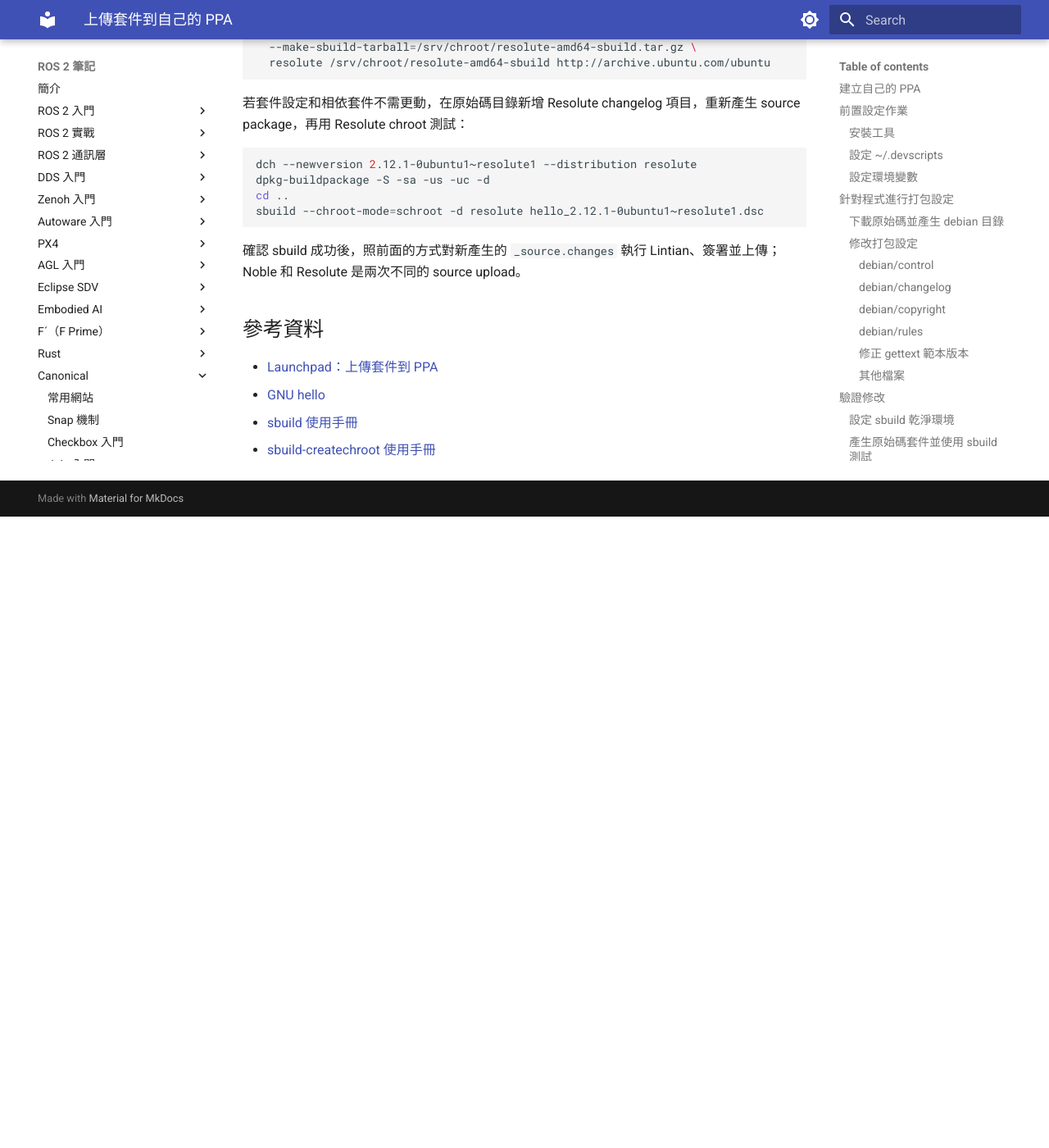
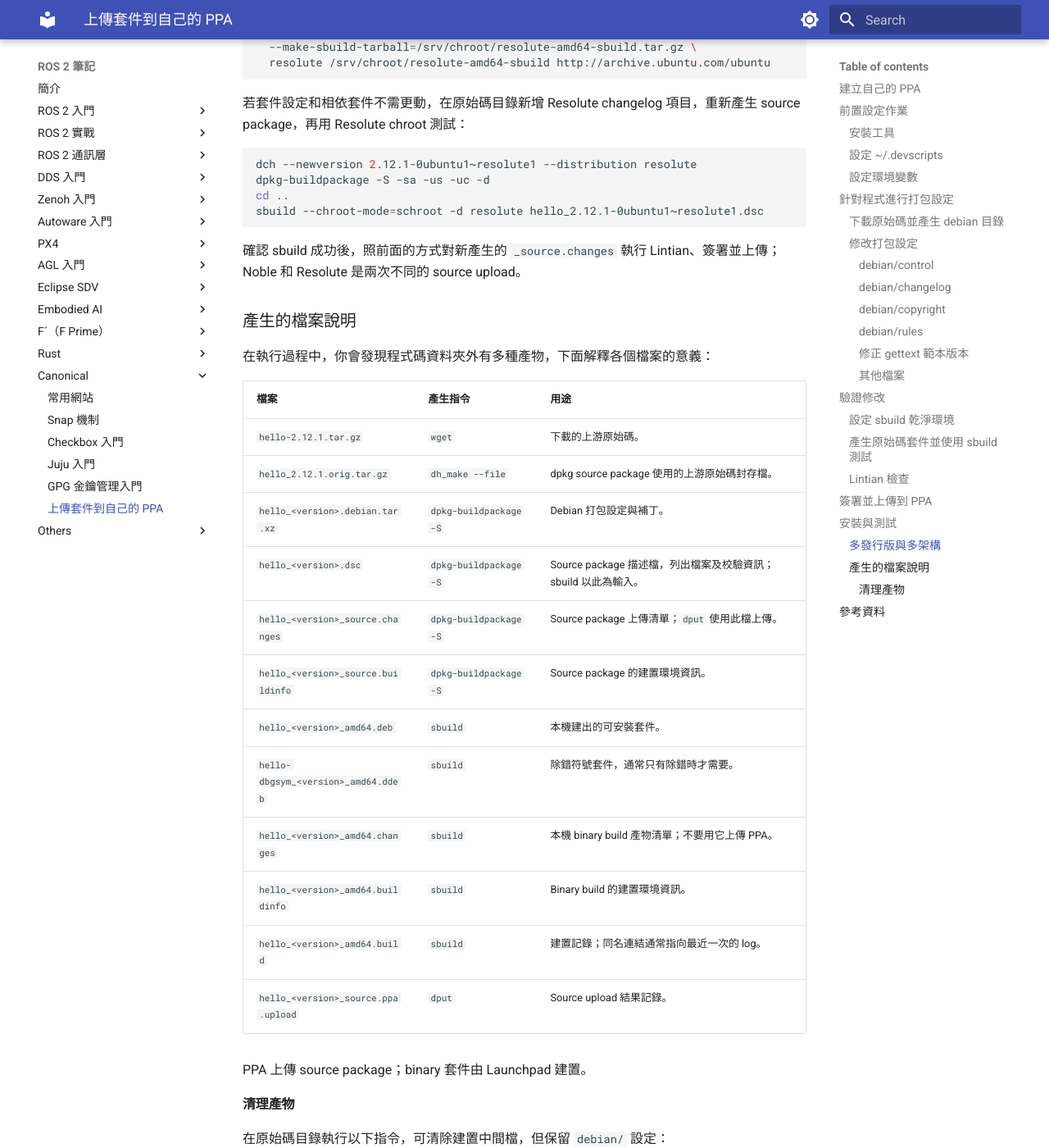
Before and after one commit to evshary/ros2-learning, an MkDocs documentation site: the page built from docs/canonical/ppa.md, in a window 1280 px wide and 1400 px high, scrolled down 8275 px. Shown: the whole window at 82% size. Built offline with MkDocs 1.6.1 and Material for MkDocs 9.7.7, drawn with Linux system fonts in a browser that asks for light colours; before the commit the page ends 8905 px from its top, so only the background shows below that; some of the changed text lies outside the part shown.

Commit message:
docs(canonical): document PPA build artifacts
Signed-off-by: ChenYing Kuo <evshary@gmail.com>

````diff
--- a/docs/canonical/ppa.md
+++ b/docs/canonical/ppa.md
@@ -379,6 +379,43 @@ sbuild --chroot-mode=schroot -d resolute hello_2.12.1-0ubuntu1~resolute1.dsc
 
 確認 sbuild 成功後，照前面的方式對新產生的 `_source.changes` 執行 Lintian、簽署並上傳；Noble 和 Resolute 是兩次不同的 source upload。
 
+### 產生的檔案說明
+
+在執行過程中，你會發現程式碼資料夾外有多種產物，下面解釋各個檔案的意義：
+
+| 檔案 | 產生指令 | 用途 |
+| --- | --- | --- |
+| `hello-2.12.1.tar.gz` | `wget` | 下載的上游原始碼。 |
+| `hello_2.12.1.orig.tar.gz` | `dh_make --file` | dpkg source package 使用的上游原始碼封存檔。 |
+| `hello_<version>.debian.tar.xz` | `dpkg-buildpackage -S` | Debian 打包設定與補丁。 |
+| `hello_<version>.dsc` | `dpkg-buildpackage -S` | Source package 描述檔，列出檔案及校驗資訊；sbuild 以此為輸入。 |
+| `hello_<version>_source.changes` | `dpkg-buildpackage -S` | Source package 上傳清單；`dput` 使用此檔上傳。 |
+| `hello_<version>_source.buildinfo` | `dpkg-buildpackage -S` | Source package 的建置環境資訊。 |
+| `hello_<version>_amd64.deb` | `sbuild` | 本機建出的可安裝套件。 |
+| `hello-dbgsym_<version>_amd64.ddeb` | `sbuild` | 除錯符號套件，通常只有除錯時才需要。 |
+| `hello_<version>_amd64.changes` | `sbuild` | 本機 binary build 產物清單；不要用它上傳 PPA。 |
+| `hello_<version>_amd64.buildinfo` | `sbuild` | Binary build 的建置環境資訊。 |
+| `hello_<version>_amd64.build` | `sbuild` | 建置記錄；同名連結通常指向最近一次的 log。 |
+| `hello_<version>_source.ppa.upload` | `dput` | Source upload 結果記錄。 |
+
+PPA 上傳 source package；binary 套件由 Launchpad 建置。
+
+#### 清理產物
+
+在原始碼目錄執行以下指令，可清除建置中間檔，但保留 `debian/` 設定：
+
+```bash
+fakeroot debian/rules clean
+```
+
+若要清除 `ppa-work/` 中某個版本的打包產物，先進入該目錄，再使用精確的版本字串；以下只刪 Noble 這個版本，會保留上游 tarball 和 `hello-2.12.1/` 原始碼目錄：
+
+```bash
+cd ~/ppa-work
+rm -f hello_2.12.1-0ubuntu1~noble1* \
+  hello-dbgsym_2.12.1-0ubuntu1~noble1*
+```
+
 ## 參考資料
 
 * [Launchpad：上傳套件到 PPA](https://help.launchpad.net/Packaging/PPA/Uploading)
````
